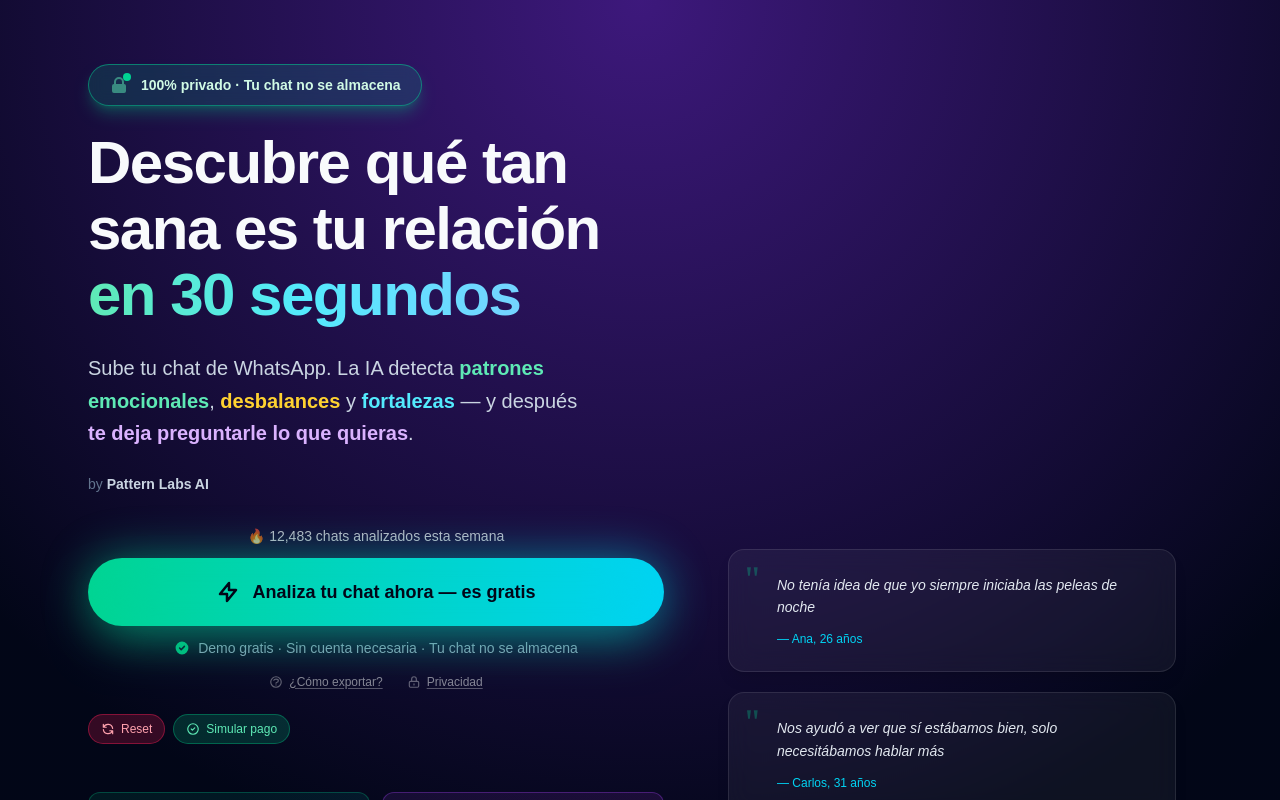
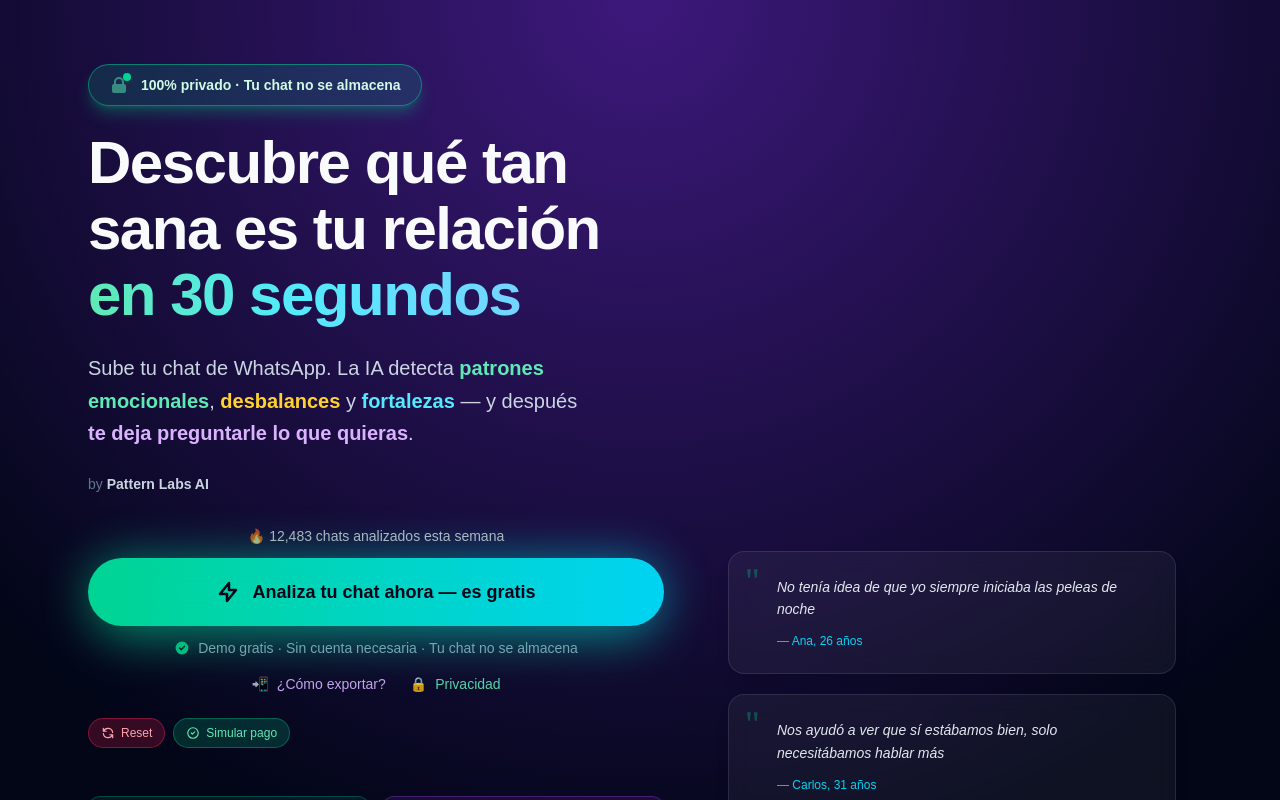
Before and after one commit to alejandromacouzet8-cell/pattern-labs-ai, a Next.js app: page / in a window 1280 px wide. Shown: the top 800 px of the page. Built offline with nearby package versions, Linux system fonts and the light colour scheme.

Commit message:
design: hacer más visibles los links de Cómo exportar y Privacidad

```diff
--- a/app/page.tsx
+++ b/app/page.tsx
@@ -770,11 +770,9 @@ export default function Home() {
                 <button
                   type="button"
                   onClick={scrollToGuide}
-                  className="inline-flex items-center gap-1.5 text-sm text-slate-500 hover:text-emerald-400 transition-colors"
+                  className="inline-flex items-center gap-2 text-base font-medium text-purple-300 hover:text-purple-200 transition-colors"
                 >
-                  <svg className="w-4 h-4" fill="none" viewBox="0 0 24 24" stroke="currentColor">
-                    <path strokeLinecap="round" strokeLinejoin="round" strokeWidth={2} d="M8.228 9c.549-1.165 2.03-2 3.772-2 2.21 0 4 1.343 4 3 0 1.4-1.278 2.575-3.006 2.907-.542.104-.994.54-.994 1.093m0 3h.01M21 12a9 9 0 11-18 0 9 9 0 0118 0z" />
-                  </svg>
+                  <span className="text-lg">📲</span>
                   ¿Cómo exportar tu chat?
                 </button>
 
@@ -909,11 +907,9 @@ export default function Home() {
                   <button
                     type="button"
                     onClick={scrollToGuide}
-                    className="flex items-center gap-1.5 text-xs text-white/50 hover:text-white/80 underline underline-offset-2 decoration-white/30 hover:decoration-white/50 transition-all"
+                    className="flex items-center gap-2 text-sm font-medium text-purple-300/90 hover:text-purple-200 transition-all"
                   >
-                    <svg className="w-3.5 h-3.5 opacity-70" fill="none" viewBox="0 0 24 24" stroke="currentColor">
-                      <path strokeLinecap="round" strokeLinejoin="round" strokeWidth={2} d="M8.228 9c.549-1.165 2.03-2 3.772-2 2.21 0 4 1.343 4 3 0 1.4-1.278 2.575-3.006 2.907-.542.104-.994.54-.994 1.093m0 3h.01M21 12a9 9 0 11-18 0 9 9 0 0118 0z" />
-                    </svg>
+                    <span>📲</span>
                     ¿Cómo exportar?
                   </button>
                   <button
@@ -922,11 +918,9 @@ export default function Home() {
                       const el = document.getElementById('privacy');
                       if (el) el.scrollIntoView({ behavior: 'smooth' });
                     }}
-                    className="flex items-center gap-1.5 text-xs text-white/50 hover:text-white/80 underline underline-offset-2 decoration-white/30 hover:decoration-white/50 transition-all"
+                    className="flex items-center gap-2 text-sm font-medium text-emerald-300/90 hover:text-emerald-200 transition-all"
                   >
-                    <svg className="w-3.5 h-3.5 opacity-70" fill="none" viewBox="0 0 24 24" stroke="currentColor">
-                      <path strokeLinecap="round" strokeLinejoin="round" strokeWidth={2} d="M12 15v2m-6 4h12a2 2 0 002-2v-6a2 2 0 00-2-2H6a2 2 0 00-2 2v6a2 2 0 002 2zm10-10V7a4 4 0 00-8 0v4h8z" />
-                    </svg>
+                    <span>🔒</span>
                     Privacidad
                   </button>
                 </div>
```
